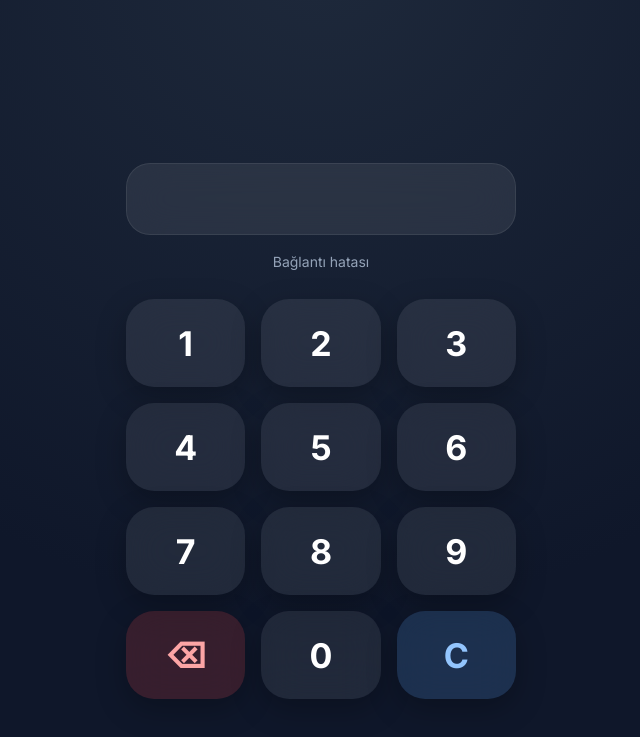
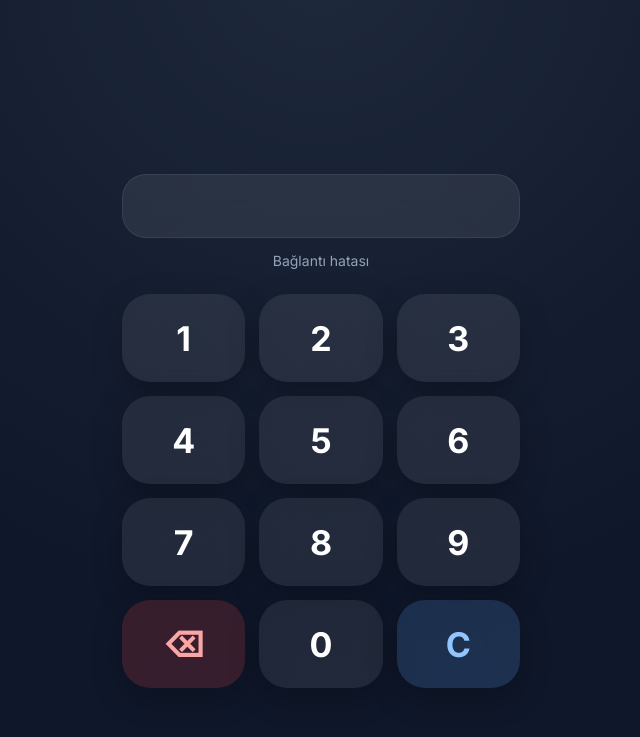
Before and after one commit to GaxCode/egenet-servisapp, a plain HTML site: page index.html in a window 1280 px wide. Shown: the part 49-786 px from the top of the page, without its empty margins (319-959 px from the left). Drawn offline with Linux system fonts and the light colour scheme; no server answers.

Commit message:
Update style.css

```diff
--- a/style.css
+++ b/style.css
@@ -4,110 +4,159 @@
   -webkit-tap-highlight-color: transparent;
 }
 
+html,
+body {
+  width: 100%;
+  height: 100%;
+  overflow: hidden;
+
+  touch-action: manipulation;
+  overscroll-behavior: none;
+
+  user-select: none;
+  -webkit-user-select: none;
+}
+
 body {
   margin: 0;
-  min-height: 100vh;
-  background:
-    radial-gradient(circle at top, #1e293b 0%, #0f172a 65%);
+
+  background: radial-gradient(
+    circle at top,
+    #1e293b 0%,
+    #0f172a 65%
+  );
 
   font-family: "Inter", sans-serif;
+  color: #ffffff;
 
-  display: flex;
-  justify-content: center;
-  align-items: center;
-
-  color: #fff;
+  padding:
+    env(safe-area-inset-top)
+    env(safe-area-inset-right)
+    env(safe-area-inset-bottom)
+    env(safe-area-inset-left);
 }
 
 .app {
   width: 100%;
   max-width: 430px;
-  padding: 20px;
+  height: 100dvh;
+
+  margin: 0 auto;
+  padding: 16px;
+
+  display: flex;
+  flex-direction: column;
+  justify-content: center;
 }
 
 #servisSonuc {
-  height: 160px;
+  height: 20vh;
+  min-height: 120px;
 
   display: flex;
   align-items: center;
   justify-content: center;
 
-  font-size: 92px;
+  color: #60a5fa;
+
+  font-size: clamp(72px, 18vw, 96px);
   font-weight: 800;
-
-  color: #60a5fa;
+  line-height: 1;
 }
 
 #girisEkrani {
-  height: 72px;
+  height: 64px;
 
   display: flex;
   align-items: center;
   justify-content: center;
 
-  margin-bottom: 18px;
+  margin-bottom: 14px;
 
-  background: rgba(255,255,255,0.08);
+  background: rgba(255, 255, 255, 0.08);
   backdrop-filter: blur(20px);
 
-  border: 1px solid rgba(255,255,255,0.08);
+  border: 1px solid rgba(255, 255, 255, 0.08);
   border-radius: 24px;
 
-  font-size: 28px;
+  color: #e2e8f0;
+
+  font-size: clamp(20px, 5vw, 28px);
   font-weight: 600;
+
   letter-spacing: 3px;
 
-  color: #e2e8f0;
+  overflow: hidden;
+  white-space: nowrap;
 }
 
 #durumMesaji {
   height: 24px;
 
+  margin-bottom: 18px;
+
   text-align: center;
-  font-size: 14px;
 
   color: #94a3b8;
 
-  margin-bottom: 22px;
+  font-size: 14px;
 }
 
 .keypad {
   display: grid;
   grid-template-columns: repeat(3, 1fr);
-  gap: 16px;
+  gap: 14px;
 }
 
 button {
-  height: 88px;
+  height: min(18vw, 88px);
+  min-height: 68px;
 
   border: none;
   border-radius: 28px;
 
-  background: rgba(255,255,255,0.08);
+  background: rgba(255, 255, 255, 0.08);
   backdrop-filter: blur(20px);
 
-  color: white;
+  color: #ffffff;
 
   font-family: inherit;
-  font-size: 34px;
+  font-size: clamp(28px, 7vw, 34px);
   font-weight: 700;
 
-  box-shadow:
-    0 10px 30px rgba(0,0,0,0.25);
+  box-shadow: 0 10px 30px rgba(0, 0, 0, 0.25);
 
-  transition: transform .12s ease;
+  transition: transform 0.12s ease;
+
+  touch-action: manipulation;
 }
 
 button:active {
-  transform: scale(.95);
+  transform: scale(0.95);
 }
 
 .danger {
-  background: rgba(239, 68, 68, .18);
+  background: rgba(239, 68, 68, 0.18);
   color: #fca5a5;
 }
 
 .secondary {
-  background: rgba(96, 165, 250, .18);
+  background: rgba(96, 165, 250, 0.18);
   color: #93c5fd;
 }
+
+@media (max-height: 700px) {
+  .app {
+    justify-content: flex-start;
+    padding-top: 24px;
+  }
+
+  #servisSonuc {
+    height: 14vh;
+    min-height: 90px;
+  }
+
+  button {
+    min-height: 58px;
+  }
+}
```
